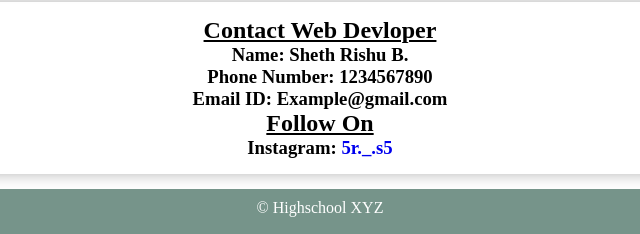
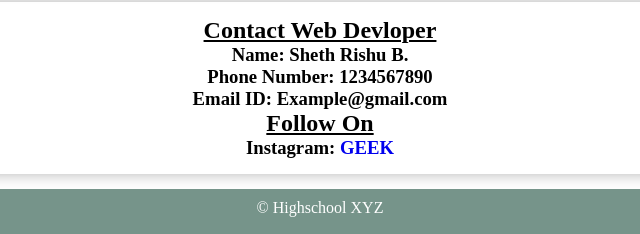
Before and after one commit to 50RISHU/Highschool-XYZ, a plain HTML site: page contact.html in a window 1280 px wide. Shown: the part 652-886 px from the top of the page, 320-960 px from the left. Drawn offline with Linux system fonts and the light colour scheme.

Commit message:
Update contact.html

```diff
--- a/contact.html
+++ b/contact.html
@@ -54,7 +54,7 @@
             <h3>Phone Number: 1234567890</h3>
             <h3>Email ID: Example@gmail.com</h3>
             <h2 class="contact_person">Follow On</h2>
-            <h3 class="insta">Instagram: <a href="https://www.instagram.com/5r._.s5/profilecard/?igsh=MXI2bmczZzNqc2F1Zg==">5r._.s5</a></h3>
+            <h3 class="insta">Instagram: <a href="https://www.instagram.com/o0.geek.0o">GEEK</a></h3>
         </div>
     </div>
     <footer>
```
